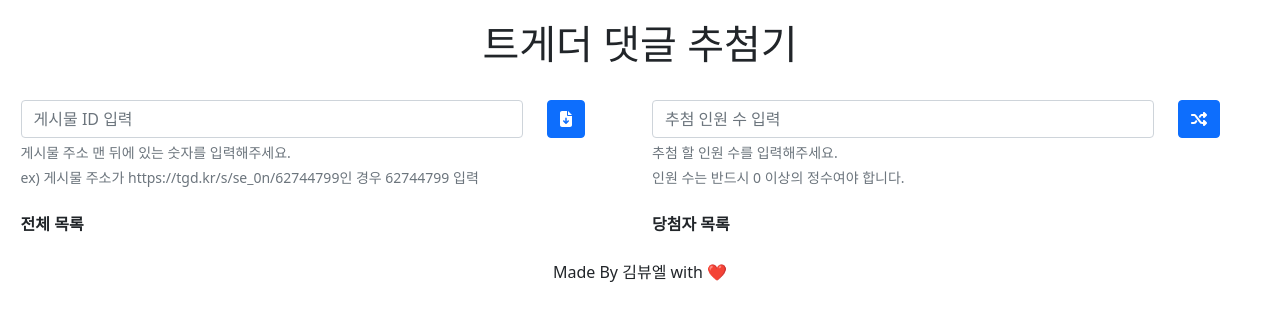
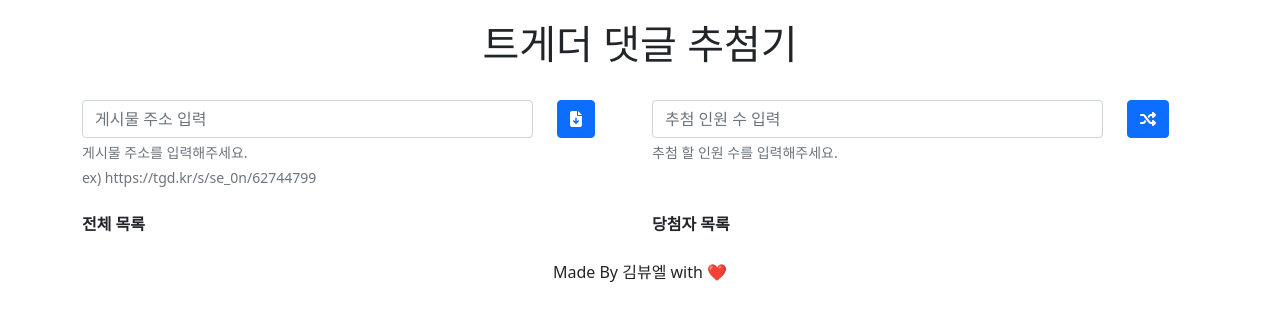
Before and after one commit to dokdo2005/tgd-comment-lottery, a React (Create React App) app: page / in a window 1280 px wide. Shown: the top 320 px of the page. Built offline with nearby package versions, Linux system fonts and the light colour scheme.

Commit message:
mod: 게시물 주소를 입력하도록 변경

```diff
--- a/src/App.js
+++ b/src/App.js
@@ -1,5 +1,5 @@
 import { useState, useRef } from 'react';
-import { Spinner, Button, Col, Form, Row, ListGroup } from 'react-bootstrap';
+import { Spinner, Button, Col, Form, Row, ListGroup, Container } from 'react-bootstrap';
 import { FontAwesomeIcon } from '@fortawesome/react-fontawesome';
 import { faFileDownload, faShuffle } from '@fortawesome/free-solid-svg-icons';
 import axios from 'axios';
@@ -8,27 +8,39 @@
 function App() {
   const [nicknameList, setNicknameList] = useState([]);
   const [lotteryList, setLotteryList] = useState([]);
-  const [boardNumber, setBoardNumber] = useState(null);
+  const [boardUrl, setBoardUrl] = useState(null);
   const [lotteryNumber, setLotteryNumber] = useState(null);
   const [isLoading, setLoading] = useState(false);
   const [isDrawing, setDrawing] = useState(false);
-  const boardNumberRef = useRef();
+  const boardUrlRef = useRef();
   const lotteryNumberRef = useRef();
 
-  const getCommentList = async (boardId) => {
-    if (!boardId || boardId === "0") {
-      alert('게시물 ID를 입력해주세요!');
+  const getCommentList = async (boardUrl) => {
+    const validateUrl = /https?:\/\/(www.)?tgd.kr\/s\//g.test(boardUrl);
+    if (!boardUrl || boardUrl === "0") {
+      alert('게시물 주소를 입력해주세요!');
+      setNicknameList([]);
+      setLotteryNumber(null);
+      lotteryNumberRef.current.value = null;
+      setLotteryList([]);
+    } else if (!validateUrl) {
+      alert('올바른 주소가 아닙니다!');
       setNicknameList([]);
       setLotteryNumber(null);
       lotteryNumberRef.current.value = null;
       setLotteryList([]);
     } else {
       setLoading(true);
+      const boardId = boardUrl.split('/')[5].split('?')[0];
       const commentData = await axios.get(`https://i4eu2tbrk6.execute-api.ap-northeast-2.amazonaws.com/production/${boardId}`);
       const commentList = commentData.data.data;
       if (commentList.length === 0) {
         alert('작성 된 댓글이 없습니다!');
         setLoading(false);
+        setNicknameList([]);
+        setLotteryNumber(null);
+        lotteryNumberRef.current.value = null;
+        setLotteryList([]);
       } else {
         let nicknameTmpArr = [];
         for (let i in commentList) {
@@ -49,9 +61,9 @@
     if (nicknameList.length === 0) {
       alert("전체 리스트가 비어있습니다!")
     } else if (!lotteryCount || Number(lotteryCount) === 0) {
-      alert("당첨 인원 수를 입력해주세요!")
+      alert("추첨 인원 수를 입력해주세요!")
     } else if (Number(lotteryCount) > nicknameList.length) {
-      alert("당첨 인원 수는 전체 리스트 수 보다 클 수 없습니다.")
+      alert("추첨 인원 수는 전체 리스트 수 보다 클 수 없습니다.")
     } else {
       let totalList = [];
       let totalCount = 0;
@@ -72,20 +84,20 @@
     <div className="App">
       <h1>트게더 댓글 추첨기</h1>
       <div>&nbsp;</div>
-      <Form.Group>
+      <Container>
           <Row>
             <Col>
               <Row>
                 <Col xs={10}>
-                <Form.Control ref={boardNumberRef} placeholder={'게시물 ID 입력'} onChange={() => setBoardNumber(boardNumberRef.current.value)} />
+                  <Form.Control ref={boardUrlRef} placeholder={'게시물 주소 입력'} onChange={() => setBoardUrl(boardUrlRef.current.value)} />
                 </Col>
                 <Col>
-                <Button onClick={() => getCommentList(boardNumber)}><FontAwesomeIcon icon={faFileDownload} /></Button>
+                  <Button onClick={() => getCommentList(boardUrl)}><FontAwesomeIcon icon={faFileDownload} /></Button>
                 </Col>
               </Row>
               <Row>
-              <Form.Text>게시물 주소 맨 뒤에 있는 숫자를 입력해주세요.</Form.Text>
-              <Form.Text>ex) 게시물 주소가 https://tgd.kr/s/se_0n/62744799인 경우 62744799 입력</Form.Text>
+                <Form.Text>게시물 주소를 입력해주세요.</Form.Text>
+                <Form.Text>ex) https://tgd.kr/s/se_0n/62744799</Form.Text>
               </Row>
               <Row>&nbsp;</Row>
               <Row><Col><b>전체 목록</b></Col></Row>
@@ -106,7 +118,7 @@
               </Row>
               <Row>
                 <Form.Text>추첨 할 인원 수를 입력해주세요.</Form.Text>
-              <Form.Text>인원 수는 반드시 0 이상의 정수여야 합니다.</Form.Text>
+                <Form.Text>&nbsp;</Form.Text>
               </Row>
               <Row>&nbsp;</Row>
               <Row><Col><b>당첨자 목록</b></Col></Row>
@@ -117,7 +129,7 @@
               </ListGroup>
             </Col>
           </Row>
-      </Form.Group>
+      </Container>
       <div>
         <div>&nbsp;</div>
         <div>Made By 김뷰엘 with ❤️</div>
```
Lines whose indentation alone changed are shown as unchanged.
